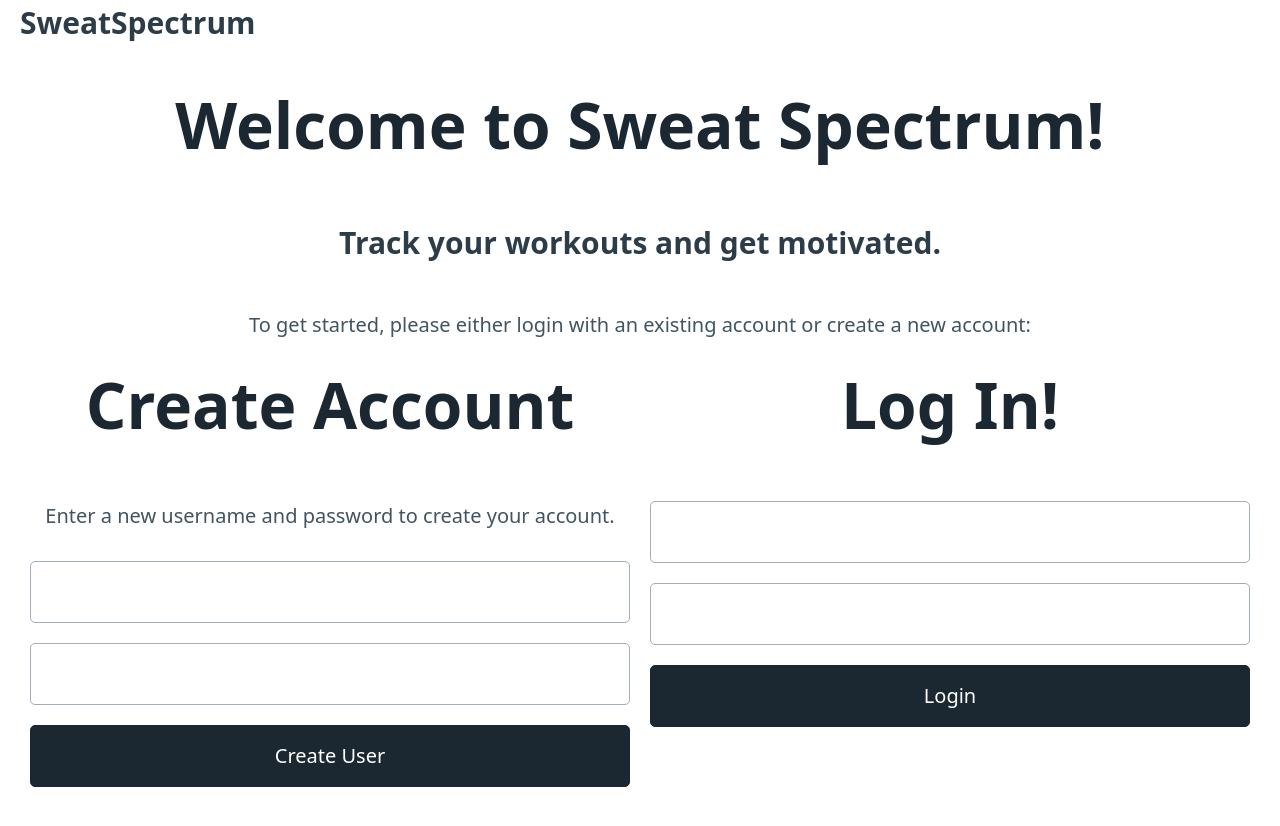
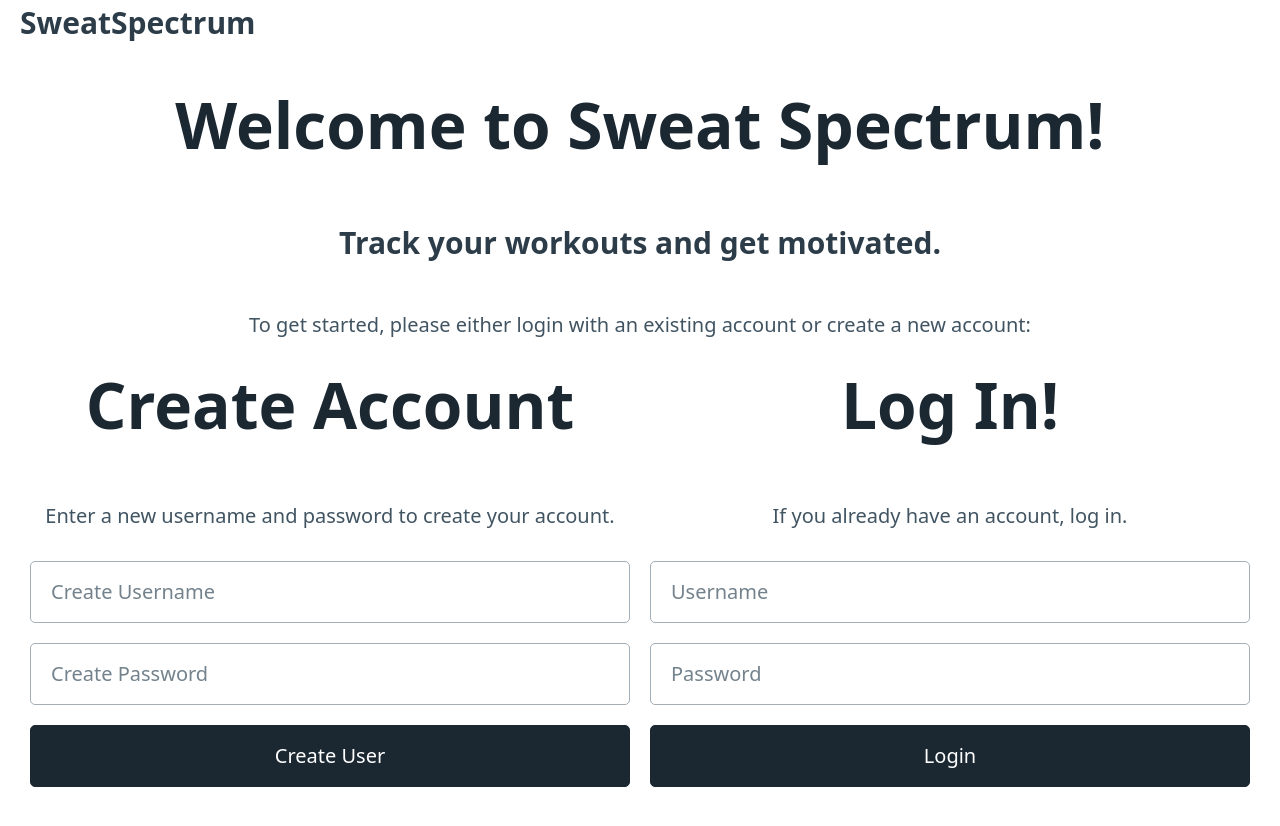
Before and after one commit to Dominik137/Sweat-Spectrum-FullStack-Project, a React (Vite) app in the folder Frontend/SweatSpectrum/: page / in a window 1280 px wide. Shown: the top 826 px of the page. Built offline with nearby package versions, Linux system fonts and the light colour scheme; no server answers.

Commit message:
re-add login and create placeholder text

```diff
--- a/Frontend/SweatSpectrum/src/components/login.jsx
+++ b/Frontend/SweatSpectrum/src/components/login.jsx
@@ -88,11 +88,13 @@ function LogIn({ user, setUser }) {
               <form onSubmit={handleCreateUser}>
                 <input
                   type="text"
+                  placeholder="Create Username"
                   value={createUsername}
                   onChange={(e) => setCreateUsername(e.target.value)}
                 />
                 <input
                   type="password"
+                  placeholder="Create Password"
                   value={createPassword}
                   onChange={(e) => setCreatePassword(e.target.value)}
                 />
@@ -108,14 +110,17 @@ function LogIn({ user, setUser }) {
             </div>
             <div>
               <h1 className="contrast">Log In!</h1>
+              <p>If you already have an account, log in.</p>
               <form onSubmit={handleSubmit}>
                 <input
                   type="text"
+                  placeholder="Username"
                   value={loginUsername}
                   onChange={(e) => setLoginUsername(e.target.value)}
                 />
                 <input
                   type="password"
+                  placeholder="Password"
                   value={loginPassword}
                   onChange={(e) => setLoginPassword(e.target.value)}
                 />
```
